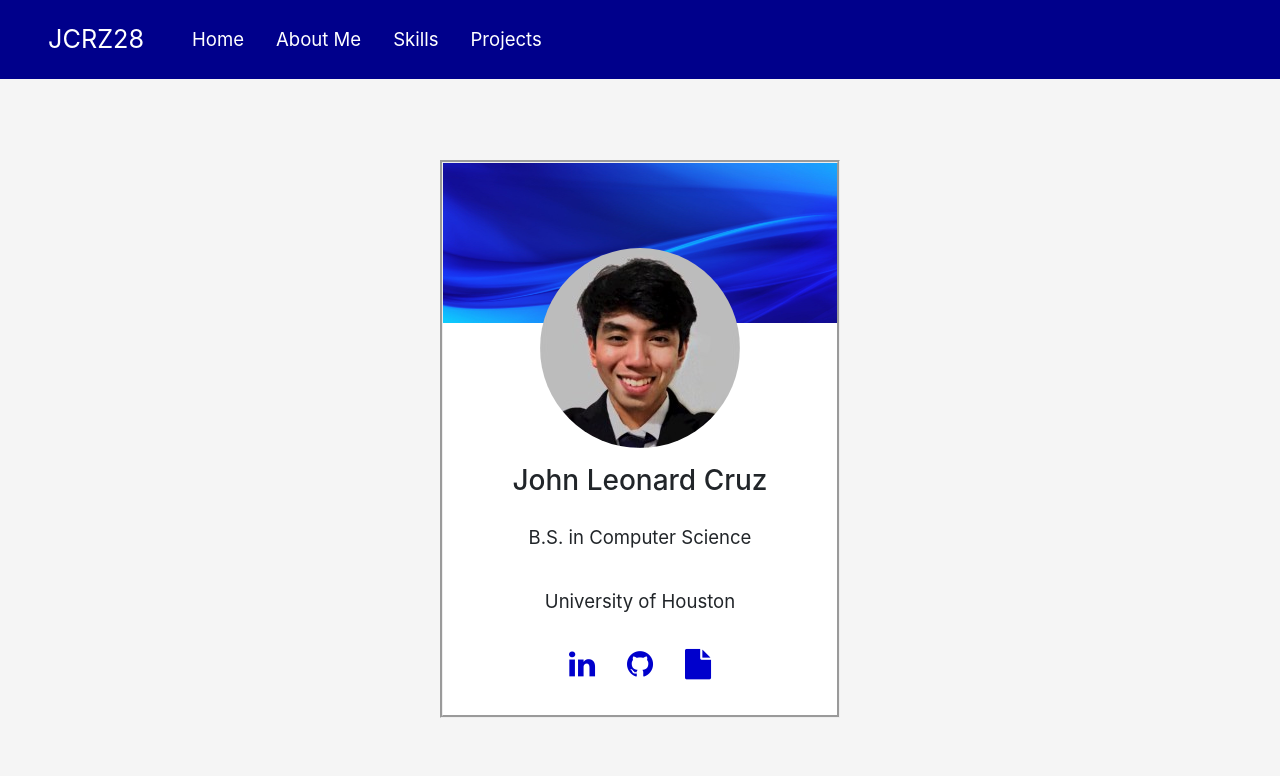
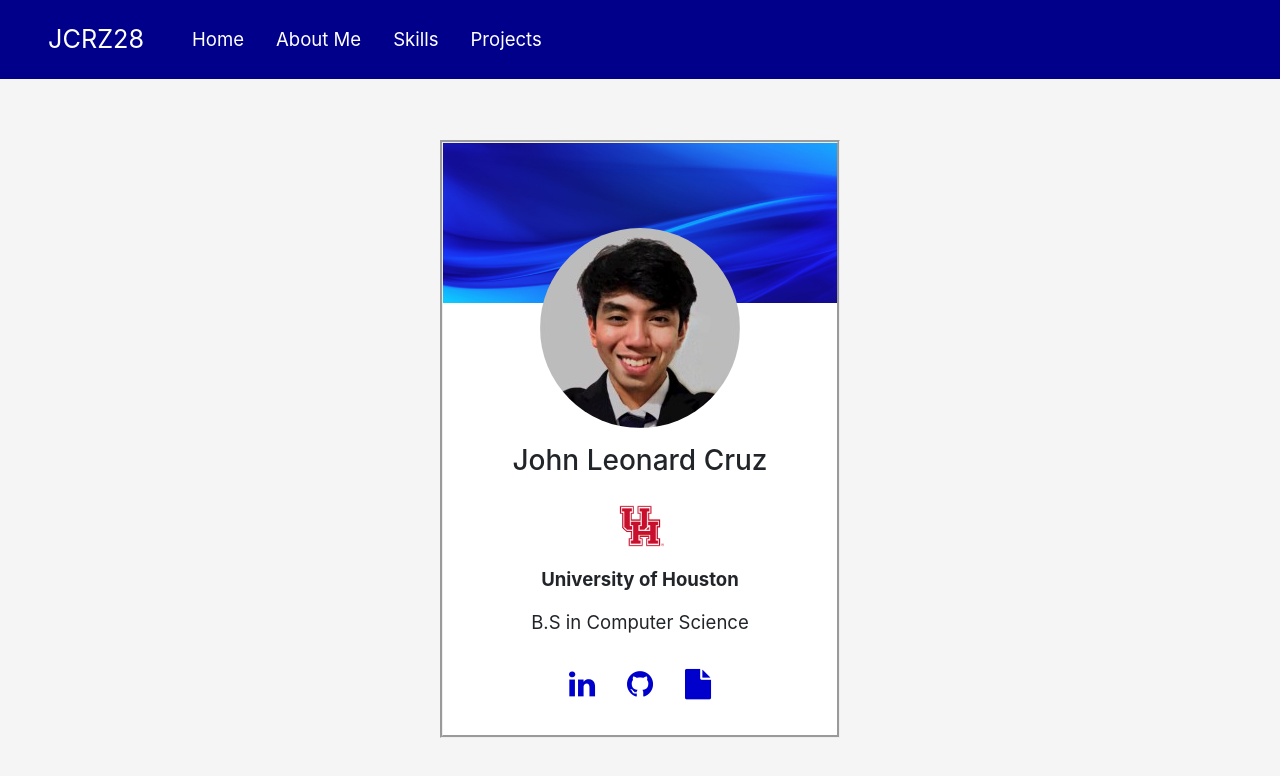
Before and after one commit to jcrz28/Personal-Website-ReactJS, a React (Create React App) app in the folder personal-website/: page / in a window 1280 px wide. Shown: the top 776 px of the page. Built offline with nearby package versions, Linux system fonts and the light colour scheme.

Commit message:
Added UH Logo

```diff
--- a/personal-website/src/components/Profile/Profile.js
+++ b/personal-website/src/components/Profile/Profile.js
@@ -3,6 +3,8 @@ import classes from './Profile.module.css';
 import ResumePDF from '../../assets/CruzResume.pdf'
 import HeaderPhoto from '../../assets/img/header-photo.jpg';
 import ProfilePhoto from '../../assets/img/profile-photo.jpg';
+import UHLogo from '../../assets/img/UHLogo.png';
+import ProfileIcons from './ProfileIcons';
 
 const Profile = () => {
     return (
@@ -16,36 +18,14 @@ const Profile = () => {
                     <img alt = "profile" src = {ProfilePhoto}/>
                 </div>
 
-                <div className = {classes.content}>
+                <div className ={classes.content}>
                     <h3>John Leonard Cruz</h3>
-                    <p>B.S. in Computer Science<br/>University of Houston</p>
+                    <img alt='University of Houston Logo' src ={UHLogo} />
+                    <p><strong>University of Houston</strong></p>
+                    <p>B.S in Computer Science</p>
                 </div>
 
-                <div className = {classes.icons}>
-                    <a
-                        href= "https://www.linkedin.com/in/john-leonard-cruz/"
-                        aria-label="LinkedIn"
-                        target ="_blank"
-                        rel="noopener noreferrer"
-                        className="fa fa-linkedin">
-                    </a>
-
-                    <a
-                        href = "https://github.com/jcrz28"
-                        target ="_blank"
-                        aria-label="GitHub"
-                        rel="noopener noreferrer"
-                        className = "fa fa-github">
-                    </a>
-
-                    <a
-                        href = {ResumePDF}
-                        aria-label="Resume"
-                        target ="_blank"
-                        rel="noopener noreferrer"
-                        className = "fa fa-file">
-                    </a>
-                </div>
+                <ProfileIcons />
             </div>
         </Container>
     );
--- a/personal-website/src/components/Profile/Profile.module.css
+++ b/personal-website/src/components/Profile/Profile.module.css
@@ -28,24 +28,11 @@
 }
 
 .content{
-    margin: 1rem 0rem 0rem;
+    padding: 1rem;
     text-align: center;
-    line-height: 4rem;
 }
 
-.icons{
-    text-align: center;
-    margin-bottom: 2rem;
+.content img {
+    width: 5rem;
+    height: 5rem;
 }
-
-.icons a {
-    font-size: calc(0.5vw + 1.5rem) !important;
-    margin: 0rem 1rem;
-    color: #0000cc;
-}
-
-.icons a:hover{
-    color:black;
-    transition-duration: 0.2s;
-    transform: scale(1.25);
-}
--- /dev/null
+++ b/personal-website/src/components/Profile/ProfileIcons.js
@@ -0,0 +1,33 @@
+import classes from './ProfileIcons.module.css';
+import ResumePDF from '../../assets/CruzResume.pdf'
+
+const ProfileIcons = () => {
+    return (
+        <div className = {classes.icons}>
+            <a
+                href= "https://www.linkedin.com/in/john-leonard-cruz/"
+                aria-label="LinkedIn"
+                target ="_blank"
+                rel="noopener noreferrer"
+                className="fa fa-linkedin">
+            </a>
+
+            <a
+                href = "https://github.com/jcrz28"
+                target ="_blank"
+                aria-label="GitHub"
+                rel="noopener noreferrer"
+                className = "fa fa-github">
+            </a>
+
+            <a
+                href = {ResumePDF}
+                aria-label="Resume"
+                target ="_blank"
+                rel="noopener noreferrer"
+                className = "fa fa-file">
+            </a>
+        </div>
+    )
+}
+export default ProfileIcons
--- /dev/null
+++ b/personal-website/src/components/Profile/ProfileIcons.module.css
@@ -0,0 +1,16 @@
+.icons{
+    text-align: center;
+    margin-bottom: 2rem;
+}
+
+.icons a {
+    font-size: calc(0.5vw + 1.5rem) !important;
+    margin: 0rem 1rem;
+    color: #0000cc;
+}
+
+.icons a:hover{
+    color:black;
+    transition-duration: 0.2s;
+    transform: scale(1.25);
+}
```
Also changed, not shown: personal-website/src/assets/img/UHLogo.png (added).
